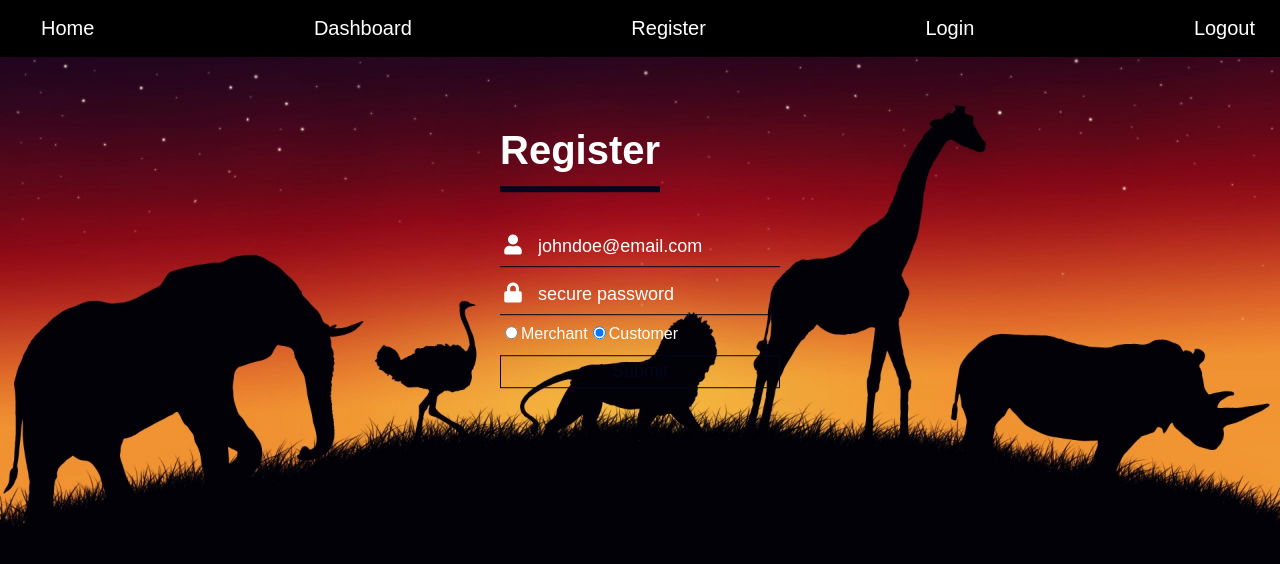
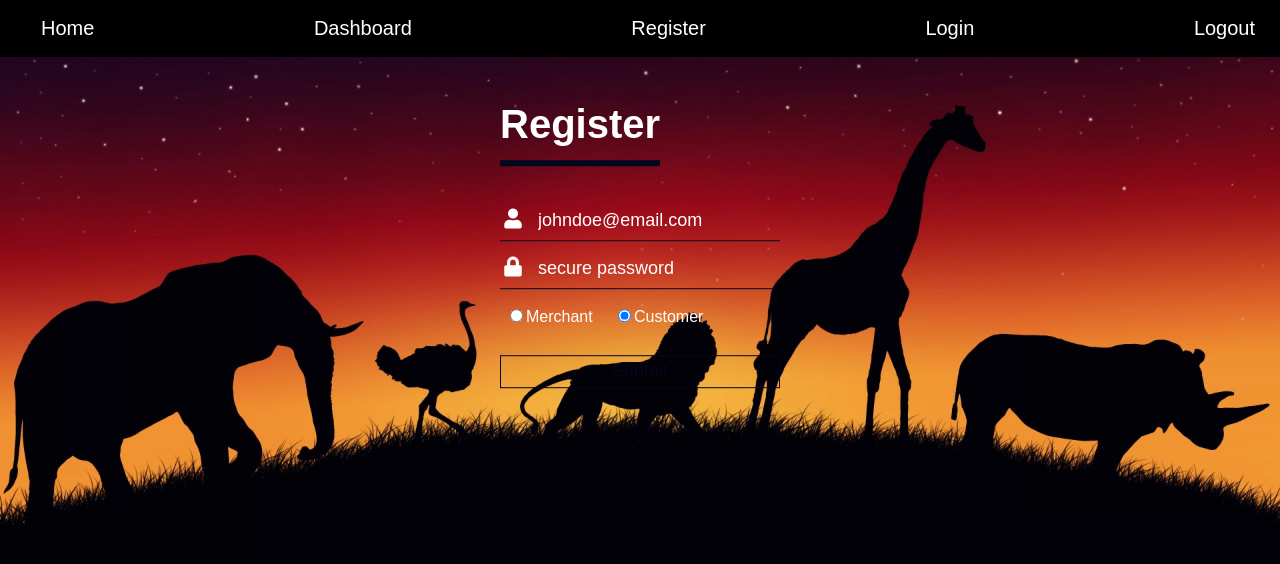
Before and after one commit to BW-AfricanMarketplace-TT32/front-end, a React (Create React App) app: page /register in a window 1280 px wide. Shown: the top 564 px of the page. Built offline with nearby package versions, Linux system fonts and the light colour scheme.

Commit message:
added some styling to register form

```diff
--- a/src/assets/stylesheets/forms.css
+++ b/src/assets/stylesheets/forms.css
@@ -65,6 +65,15 @@ body {
   opacity: 1;
 }
 
+.role {
+  display: flex;
+  padding: 5px;
+  margin: 12px 0;
+}
+.role label {
+  width: 40%;
+}
+
 /* Button styles */
 #submitBtn {
   width: 100%;
--- a/src/components/Register.js
+++ b/src/components/Register.js
@@ -1,5 +1,6 @@
 import React from "react";
 import Navbar from "../components/Navbar";
+import '../assets/stylesheets/forms.css'
 
 export default function Register(props) {
   const { submit, values, change, errors, disabled } = props;
@@ -32,7 +33,7 @@ export default function Register(props) {
             />
           </div>
 
-
+          <div className='role'>
             <label>
               <input
                 type='radio'
@@ -43,7 +44,6 @@ export default function Register(props) {
               />
               Merchant
             </label>
-
             <label>
             <input
                 type='radio'
@@ -54,6 +54,7 @@ export default function Register(props) {
               />
               Customer
             </label>
+          </div>
 
           {/* Errors */}
           <div className="error">{errors.email}</div>
```
Also changed, not shown: 1 other file (tests, documents, lock files or other folders). Lines whose indentation alone changed are shown as unchanged.
